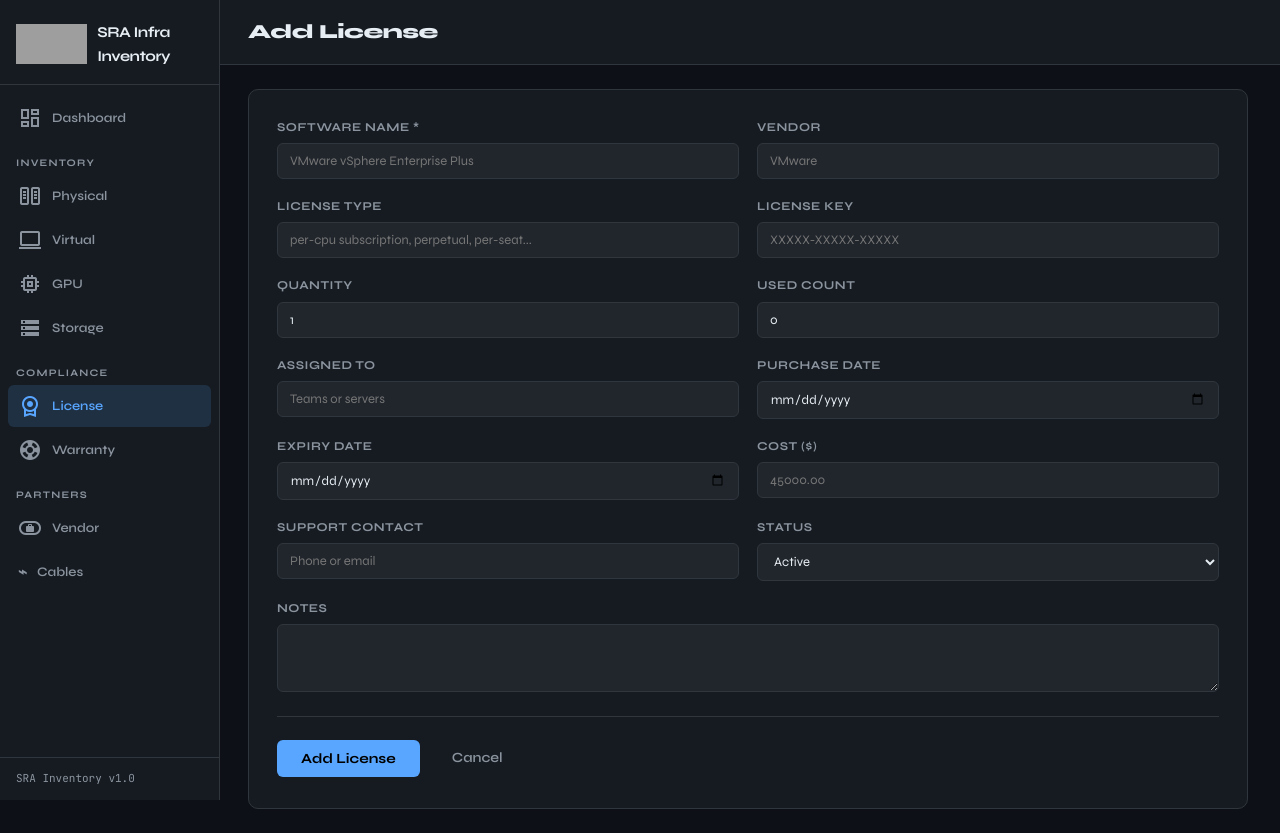
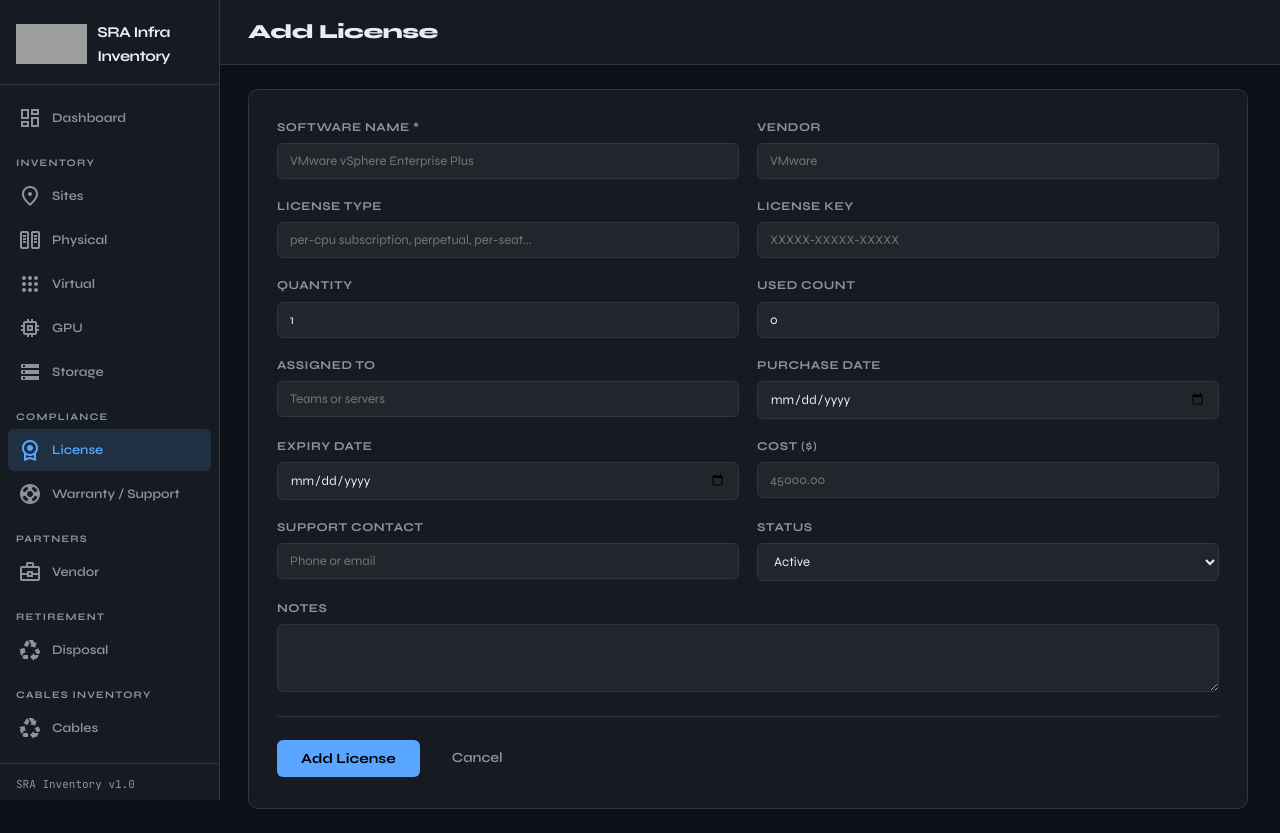
Before and after one commit to rameshselvaraj-e/server_inventory, a Flask app: page /license/add in a window 1280 px wide. Run offline with Flask 3, Linux system fonts and the light colour scheme; grey boxes are pictures that could not be loaded.

Commit message:
Update base.html

```diff
--- a/templates/base.html
+++ b/templates/base.html
@@ -8,7 +8,6 @@
   <link href="https://fonts.googleapis.com/css2?family=Material+Symbols+Outlined" rel="stylesheet" />
   <link rel="stylesheet" href="{{ url_for('static', filename='css/style.css') }}"/>
   <link rel="stylesheet" href="{{ url_for('static', filename='css/parts_cables.css') }}"/>
-
 </head>
 <body>
 
@@ -24,11 +23,16 @@
         <span class="material-symbols-outlined">Dashboard</span> Dashboard
       </a>
       <div class="nav-section">INVENTORY</div>
+
+      <a href="{{ url_for('site_list') }}" class="nav-item {% if 'site' in request.endpoint %}active{% endif %}">
+        <span class="material-symbols-outlined">location_on</span> Sites
+      </a>
+
       <a href="{{ url_for('physical_list') }}" class="nav-item {% if 'physical' in request.endpoint %}active{% endif %}">
         <span class="material-symbols-outlined">host</span> Physical
       </a>
       <a href="{{ url_for('virtual_list') }}" class="nav-item {% if 'virtual' in request.endpoint %}active{% endif %}">
-        <span class="material-symbols-outlined">computer</span> Virtual
+        <span class="material-symbols-outlined">apps</span> Virtual
       </a>
       <a href="{{ url_for('gpu_list') }}" class="nav-item {% if 'gpu' in request.endpoint %}active{% endif %}">
         <span class="material-symbols-outlined">memory</span> GPU
@@ -41,15 +45,21 @@
         <span class="material-symbols-outlined">license</span> License
       </a>
       <a href="{{ url_for('warranty_list') }}" class="nav-item {% if 'warranty' in request.endpoint %}active{% endif %}">
-        <span class="material-symbols-outlined">support</span> Warranty
+        <span class="material-symbols-outlined">support</span> Warranty / Support
       </a>
       <div class="nav-section">PARTNERS</div>
       <a href="{{ url_for('vendor_list') }}" class="nav-item {% if 'vendor' in request.endpoint %}active{% endif %}">
-        <span class="material-symbols-outlined">business_chip</span> Vendor
+        <span class="material-symbols-outlined">business_center</span> Vendor
       </a>
-        <a href="{{ url_for('cable_list') }}" class="nav-item {% if 'cable' in request.endpoint %}active{% endif %}">
-        <span class="nav-icon">⌁</span> Cables
+      <div class="nav-section">RETIREMENT</div>
+      <a href="{{ url_for('disposal_list') }}" class="nav-item {% if 'disposal' in request.endpoint %}active{% endif %}">
+        <span class="material-symbols-outlined">recycling</span> Disposal
       </a>
+      <div class="nav-section">CABLES INVENTORY</div>
+      <a href="{{ url_for('cable_list') }}" class="nav-item {% if 'cables' in request.endpoint %}active{% endif %}">
+        <span class="material-symbols-outlined">recycling</span> Cables
+      </a>
+
     </nav>
     <div class="sidebar-footer">SRA Inventory v1.0</div>
   </aside>
@@ -83,3 +93,6 @@
 <script src="{{ url_for('static', filename='js/main.js') }}"></script>
 </body>
 </html>
+<script src="{{ url_for('static', filename='js/main.js') }}"></script>
+</body>
+</html>
```
